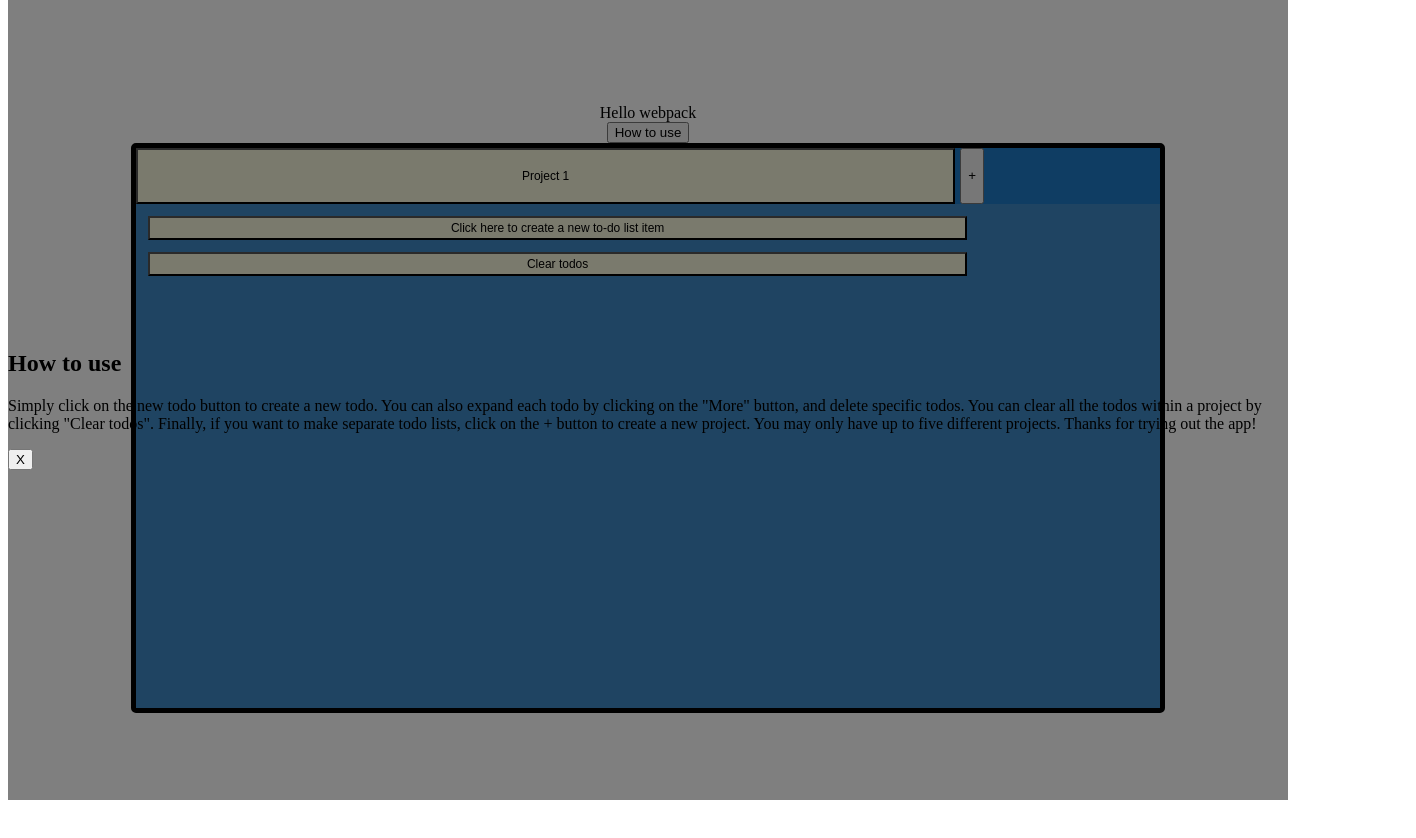
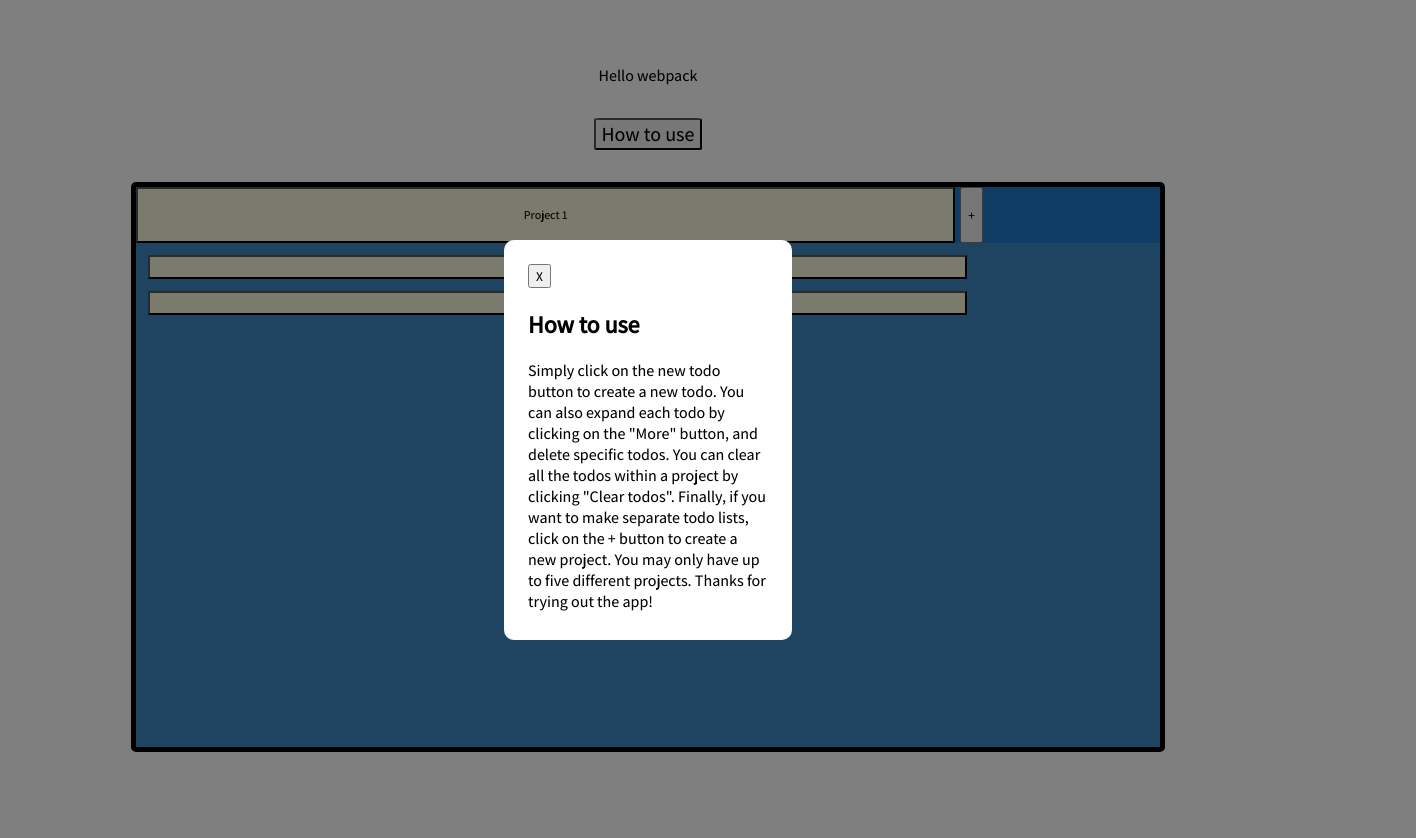
Before and after one commit to Moontoast435/List.it, a website built with webpack: page dist/index.html in a window 1280 px wide. Both pictures are taken after a click on the button "How to use". Shown: the whole page, 1416 px wide, since content can reach past the window. Before the commit the page ends 816 px from the top, so only its background shows below. Built offline with nearby package versions, Linux system fonts and the light colour scheme.

Commit message:
Add new font

```diff
--- a/src/DOMstuff/createTodoForm.js
+++ b/src/DOMstuff/createTodoForm.js
@@ -18,7 +18,7 @@ const createForm = () => {
     const formContainer = document.createElement("div");
     formContainer.classList = "form-container";
 
-    const form = `<button id="close-form-button"> X </button>
+    const form = `      <button id="close-form-button"> X </button>
                         <form id="create-todo-form">
                         <h2> Create your todo here!</h2>
                         <label for="todo-title"> Todo title: </label>
--- a/src/DOMstuff/howToUse.js
+++ b/src/DOMstuff/howToUse.js
@@ -7,18 +7,28 @@ const howToUse = () => {
     const container = document.createElement('div');
     container.classList = 'how-to-container';
 
+    const closeBtn = document.createElement('button');
+    closeBtn.classList = "close-form-button";
+    closeBtn.textContent = 'X';
+    closeBtn.addEventListener('click', function () {
+        overlay.classList.remove('modal-visible');
+    })
+
+    container.appendChild(closeBtn);
+
     const header = document.createElement('h2');
     header.textContent = 'How to use';
     container.appendChild(header);
 
     const info = document.createElement('p');
-    info.textContent = `Simply click on the new todo button to create a new todo. You can also expand each todo by clicking on the "More" button, and delete specific todos. You can clear all the todos within a project by clicking "Clear todos". Finally, if you want to make separate todo lists, click on the + button to create a new project. You may only have up to five different projects. Thanks for trying out the app!`;
+    info.textContent = `Simply click on the new todo button to create a new todo. You can also expand each todo by clicking on the "More" button, and delete specific todos.  You can clear all the todos within a project by clicking "Clear todos". Finally, if you want to make separate todo lists, click on the + button to create a new project. You may only have up to five different projects. Thanks for trying out the app!`;
     container.appendChild(info);
 
     overlay.appendChild(container);
     document.body.appendChild(overlay);
 
     const howToUseBtn = document.createElement('button');
+    howToUseBtn.classList = 'how-to-use-button';
     howToUseBtn.textContent = 'How to use';
     howToUseBtn.addEventListener('click' , function () {
 
@@ -27,13 +37,7 @@ const howToUse = () => {
         : overlay.classList.add('modal-visible');
     })
 
-    const closeBtn = document.createElement('button');
-    closeBtn.textContent = 'X';
-    closeBtn.addEventListener('click', function () {
-        overlay.classList.remove('modal-visible');
-    })
 
-    container.appendChild(closeBtn);
     return howToUseBtn
 
 }
--- a/src/DOMstuff/style.css
+++ b/src/DOMstuff/style.css
@@ -1,3 +1,9 @@
+@import url('https://fonts.googleapis.com/css2?family=Assistant:wght@500&family=Nunito:wght@200&display=swap');
+
+:root {
+    --main-font : 'Assistant';
+}
+
 .modal-overlay {
     width: 100vw;
     height: 100vh;
@@ -13,8 +19,8 @@
 }
 
 .modal-overlay-2 {
-    width: 100vw;
-    height: 100vh;
+    width: 120vw;
+    height: 110vh;
     background-color: rgba(0,0,0,0.5);
     position: absolute;
     top: 0;
@@ -26,9 +32,25 @@
     transition: 250ms opacity ease-in;
 }
 
+.how-to-use-button {
+    margin: 2rem;
+    font-size: 20px;
+    border-radius : 5%;
+    font-family: var(--main-font);
+}
+
 .modal-visible {
     opacity: 1;
     pointer-events: auto;
+}
+
+.how-to-container {
+    background-color: white;
+    height: 22rem;
+    width: 15rem;
+    padding: 1.5rem;
+    border-radius: 10px;
+    font-family: var(--main-font);
 }
 
 .form-container {
--- a/src/layout/layout.js
+++ b/src/layout/layout.js
@@ -28,7 +28,7 @@ function layout() {
 
   const addTodoButton = document.createElement("button");
   addTodoButton.classList = "add-todo-button";
-  addTodoButton.textContent = "Click here to create a new to-do list item";
+  addTodoButton.textContent = "Add todo";
   addTodoButton.addEventListener("click", createForm);
 
   const clearAllTodos = document.createElement("button");
--- a/src/layout/style.css
+++ b/src/layout/style.css
@@ -1,3 +1,13 @@
+@import url('https://fonts.googleapis.com/css2?family=Assistant:wght@500&family=Nunito:wght@200&display=swap');
+
+:root {
+  --main-font: "Assistant";
+}
+
+* {
+  font-family: var(--main-font)
+}
+
 .how-to {
   font-size: 14px;
   width: 60%;
@@ -8,6 +18,7 @@
   background-color: rgb(63, 137, 197);
   border: 5px solid black;
   border-radius: 5px;
+
 }
 
 .navbar {
```
